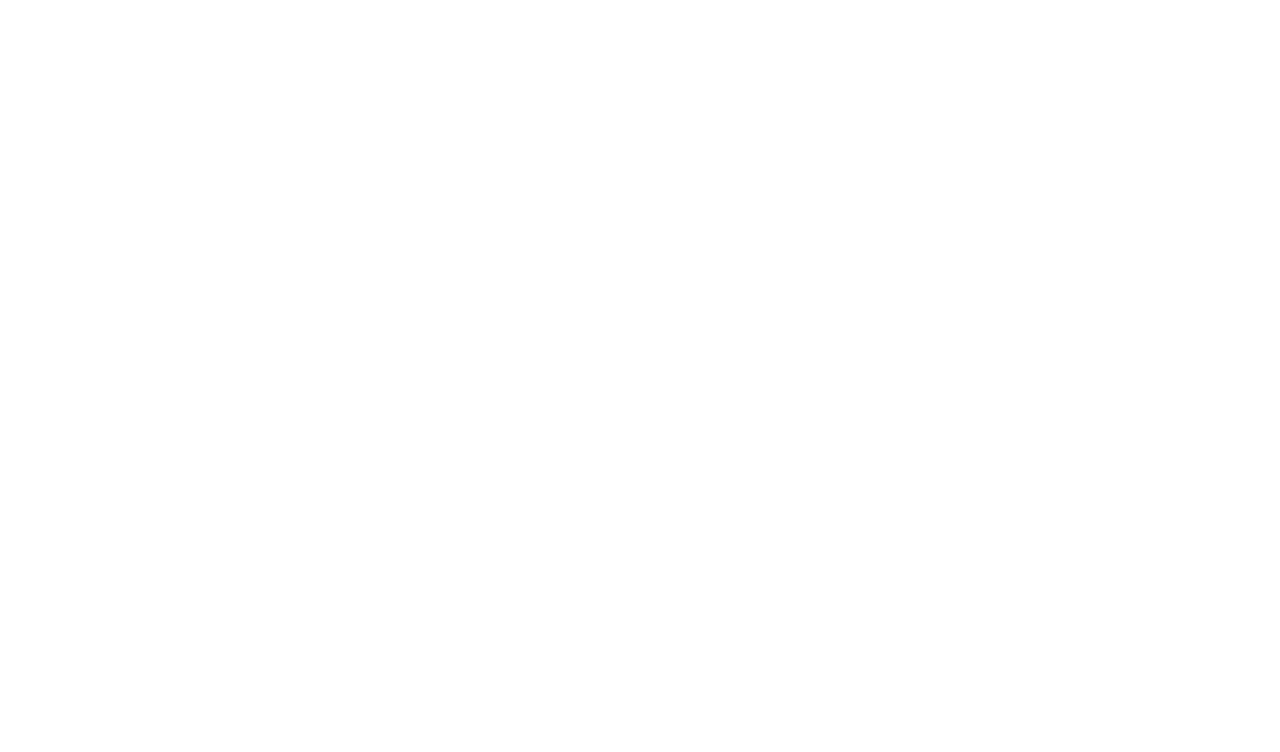
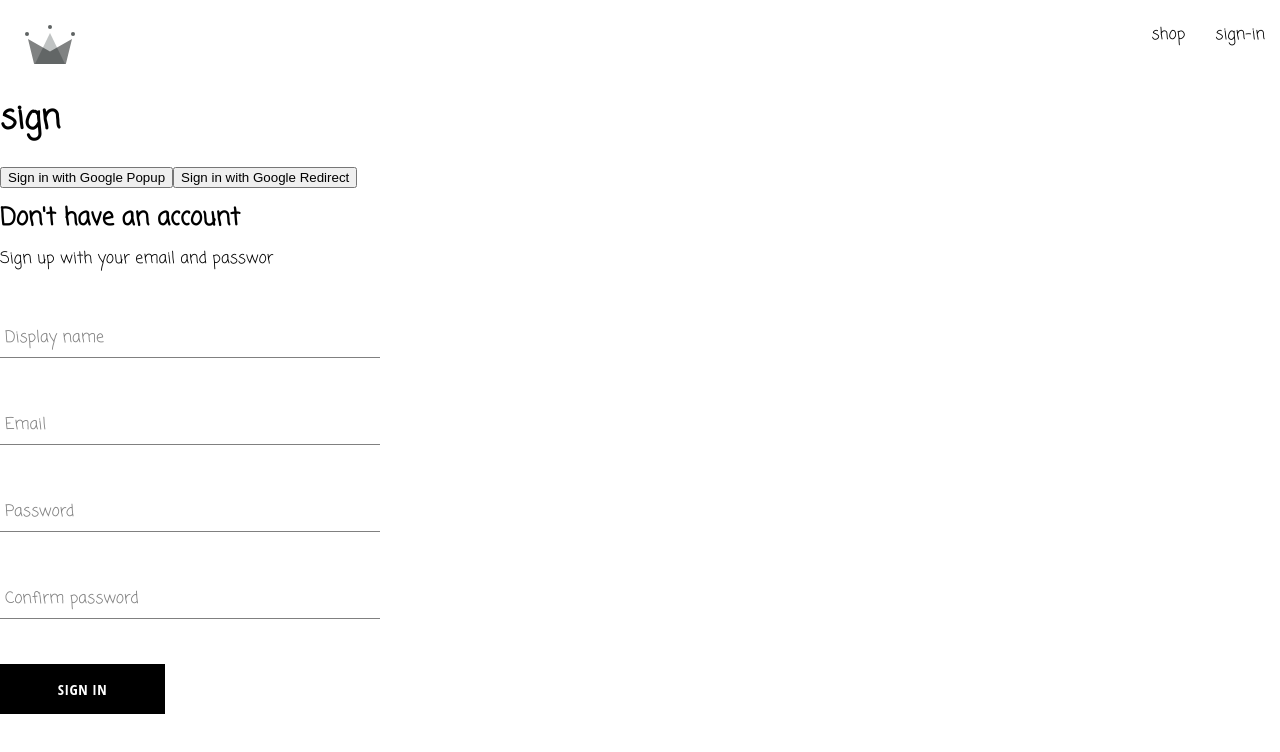
Before and after one commit to AnnaConda007/shop, a React (Create React App) app: page /auth in a window 1280 px wide. Before the commit this address had no page. Shown: the top 752 px of the page. Built offline with nearby package versions, Linux system fonts and the light colour scheme; a web font is replaced by a local one.

Commit message:
sign in => authentication

```diff
--- a/src/App.js
+++ b/src/App.js
@@ -1,14 +1,14 @@
 import { Routes, Route } from 'react-router-dom';
 import Home from './routes/home/home.component';
 import Navigation from './routes/navigation/navigation';
-import SignIn from './routes/sign-in/sign-in.component';
+import Authentication from './routes/authentication/authentication.component';
 
 const App = () => {
 	return (
 		<Routes>
 			<Route path='/' element={<Navigation />}>
 				<Route index element={<Home />} />
-				<Route path='Sign-in' element={<SignIn />} />
+				<Route path='auth' element={<Authentication />} />
 			</Route>
 		</Routes>
 	);
--- a/src/routes/sign-in/sign-in.component.jsx
+++ b/src/routes/authentication/authentication.component.jsx
@@ -8,7 +8,7 @@
 } from '../../utils/firebase/firebase.utils';
 import SignUpForm from '../../comonents/sign-up-form/sign-up-form.component';
 
-const SignIn = () => {
+const Authentication = () => {
 	useEffect(() => {
 		const fetchData = async () => {
 			const response = await getRedirectResult(auth);
@@ -36,4 +36,4 @@
 	);
 };
 
-export default SignIn;
+export default Authentication;
--- a/src/routes/navigation/navigation.jsx
+++ b/src/routes/navigation/navigation.jsx
@@ -14,7 +14,7 @@
 					<Link className='nav-link' to=''>
 						shop
 					</Link>
-					<Link className='nav-link' to='sign-in'>
+					<Link className='nav-link' to='auth'>
 						sign-in
 					</Link>
 				</div>
```
